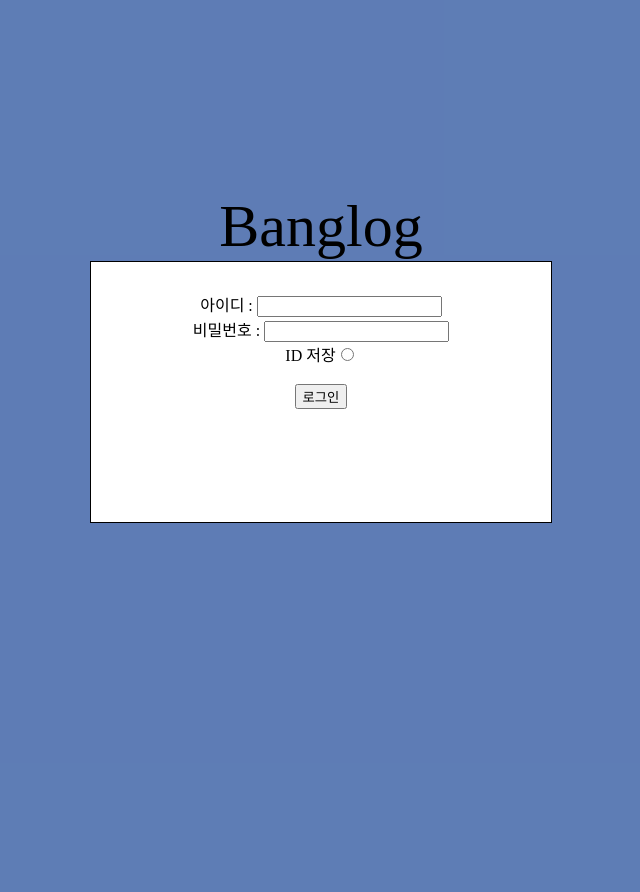
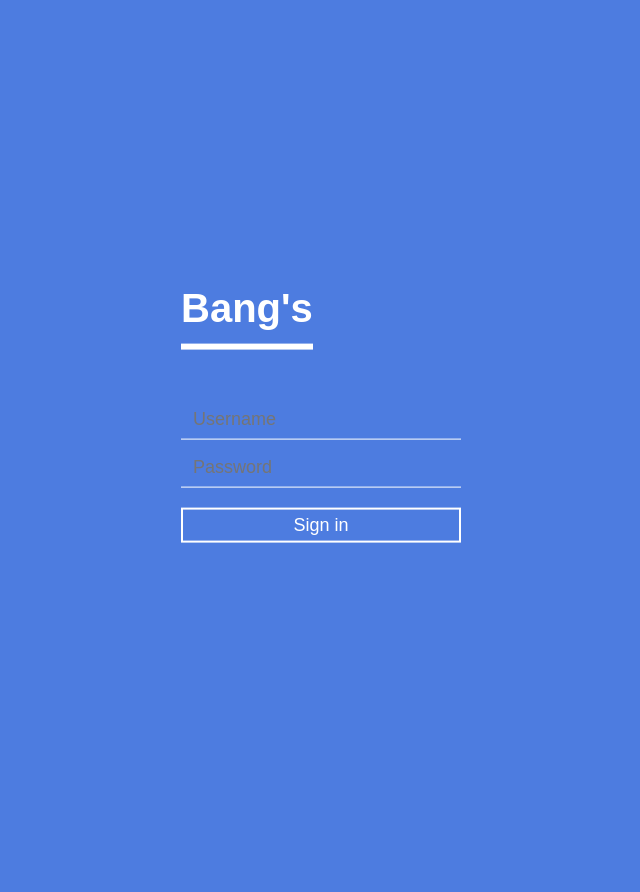
Before and after one commit to kswoah6616/banglog, a CodeIgniter app: page /database/index.php/admin/login/login/index in a window 1280 px wide. Shown: the whole page, without its empty margins (319-959 px from the left). After the commit the page ends 543 px from the top, so only its background shows below. Run offline with CodeIgniter, Linux system fonts and the light colour scheme.

Commit message:
[BO]관리자 페이지

```diff
--- a/application/views/admin/login/login.php
+++ b/application/views/admin/login/login.php
@@ -6,22 +6,19 @@
     <link rel="stylesheet" href="/resourceadmin/css/login.css?ver=<?= RES_VER?>">
   </head>
   <body>
-    <div class='login_background'>
-      <div>
-        <span class="login_title">Banglog</span>
-        <br>
-        <div class="form_box">
-          아이디 : <input type='text' />
-          <br>
-          비밀번호 : <input type='text' />
-          <br>
-          ID 저장<input type="radio"/>
-          <br>
-          <br>
-          <input type="button" value="로그인"/>
-        </div>
+    <div class="login-box">
+      <h1>Bang's</h1>
+      <div class="textbox">
+        <i class="fas fa-user"></i>
+        <input type="text" placeholder="Username">
+      </div>
 
+      <div class="textbox">
+        <i class="fas fa-lock"></i>
+        <input type="password" placeholder="Password">
       </div>
+
+      <input type="button" class="btn" value="Sign in">
     </div>
   </body>
 </html>
--- a/resourceadmin/css/login.css
+++ b/resourceadmin/css/login.css
@@ -1,25 +1,55 @@
 body{
-    margin: 0px;
-    padding: 0px;
-}
-
-.login_background{
+    margin: 0;
+    padding: 0;
+    font-family: sans-serif;
+    background-color: rgba(2, 69, 212, 0.7);
+    background-size: cover;
+  }
+  .login-box{
+    width: 280px;
+    position: absolute;
+    top: 50%;
+    left: 50%;
+    transform: translate(-50%,-50%);
+    color: white;
+  }
+  .login-box h1{
+    float: left;
+    font-size: 40px;
+    border-bottom: 6px solid #ffffff;
+    margin-bottom: 50px;
+    padding: 13px 0;
+  }
+  .textbox{
     width: 100%;
-    height: 700px;
-    background-color: rgb(54, 92, 163, 0.8);
+    overflow: hidden;
+    font-size: 20px;
+    padding: 8px 0;
+    margin: 8px 0;
+    border-bottom: 1px solid #ffffff;
+  }
+  .textbox i{
+    width: 26px;
+    float: left;
     text-align: center;
-    padding-top: 15%;
-}
-
-.form_box{
-    padding: 30px;
-    border: 1px solid black;
-    width : 400px;
-    height: 200px;
-    background-color: white;
-    display: inline-block;
-}
-
-.login_title{
-    font-size: 60px;
-}
+  }
+  .textbox input{
+    border: none;
+    outline: none;
+    background: none;
+    color: white;
+    font-size: 18px;
+    width: 80%;
+    float: left;
+    margin: 0 10px;
+  }
+  .btn{
+    width: 100%;
+    background: none;
+    border: 2px solid #ffffff;
+    color: white;
+    padding: 5px;
+    font-size: 18px;
+    cursor: pointer;
+    margin: 12px 0;
+  }
```
